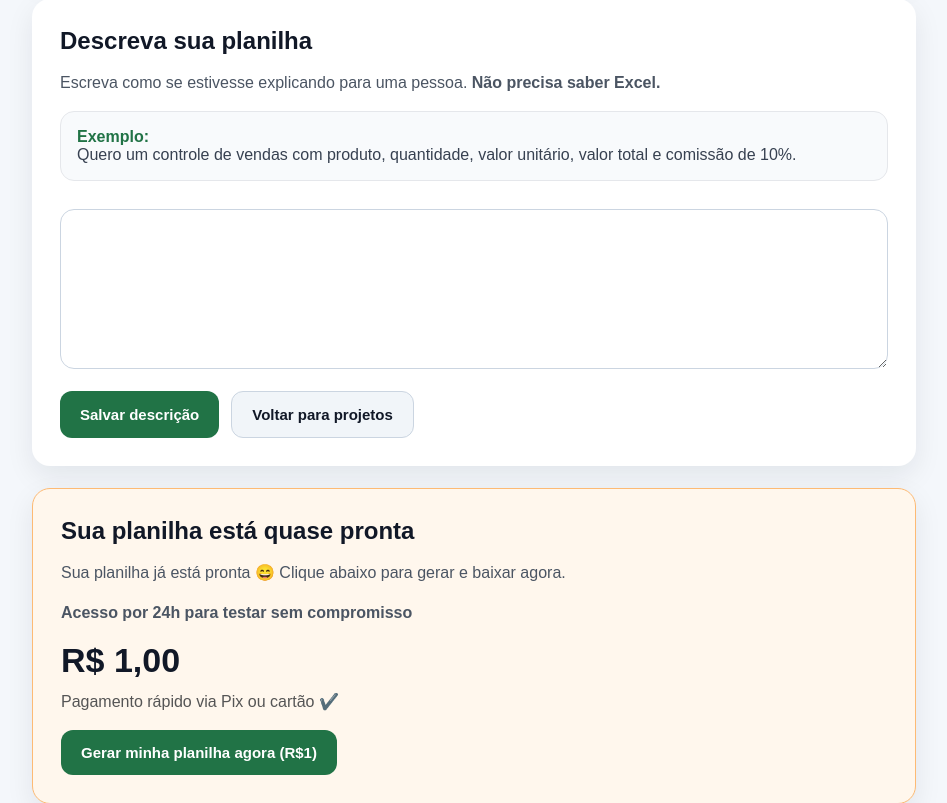
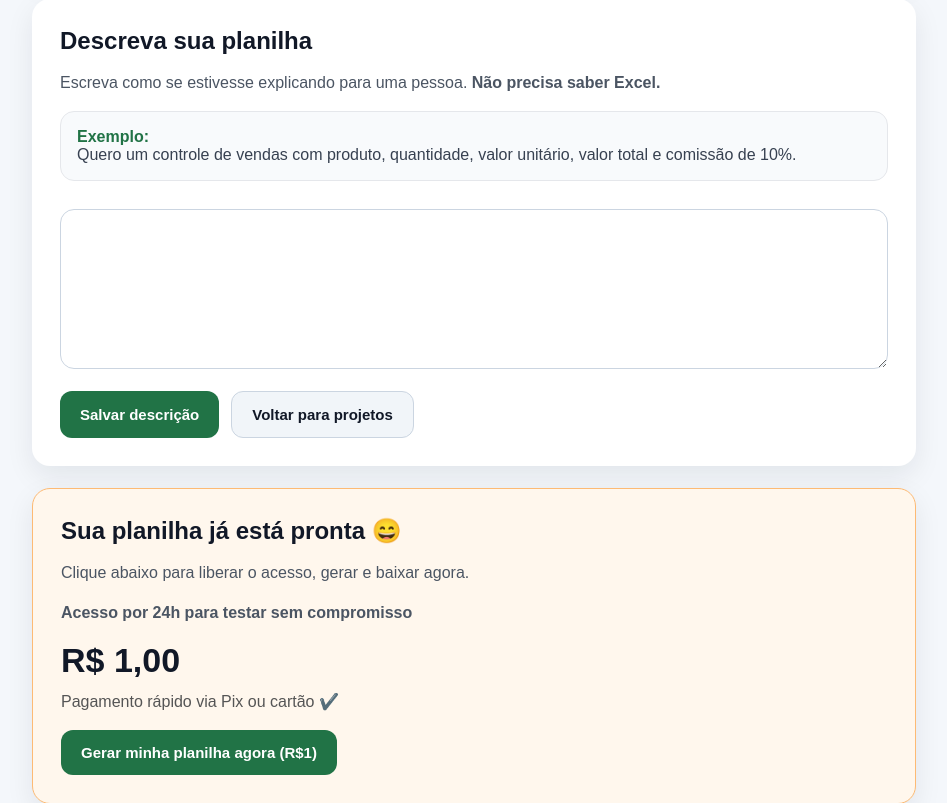
Before and after one commit to alessandronossa-lgtm/alessandronossa-lgtm, a Flask app: template templates/projeto.html in a window 1280 px wide. Shown: the part 271-1074 px from the top of the page, without its empty margins (166-1113 px from the left). Run offline with Flask 3, Linux system fonts and the light colour scheme; the template is opened without the code that fills it, so the values that code supplies are empty; parts of the project's set-up code (start-up, migrations or seed data) failed here and were passed over.

Commit message:
Update projeto.html

```diff
--- a/templates/projeto.html
+++ b/templates/projeto.html
@@ -238,12 +238,10 @@
 
 
 <div class="card pay-card">
-  <h2>Sua planilha está quase pronta</h2>
+  <h2>Sua planilha já está pronta 😄</h2>
 
   <p>
-    Sua planilha já está pronta 😄
-
-Clique abaixo para gerar e baixar agora.
+  Clique abaixo para liberar o acesso, gerar e baixar agora.
   </p>
 
   <p style="font-weight:bold;">
```
